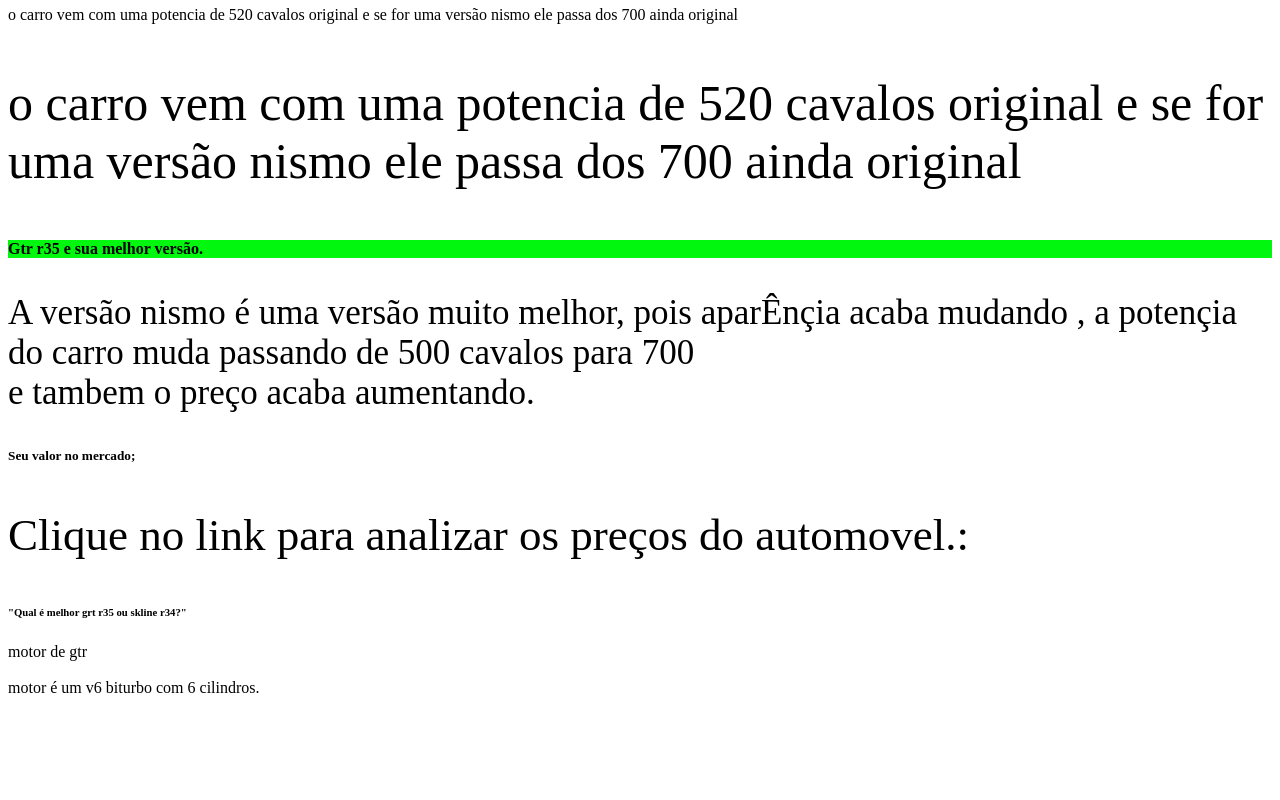
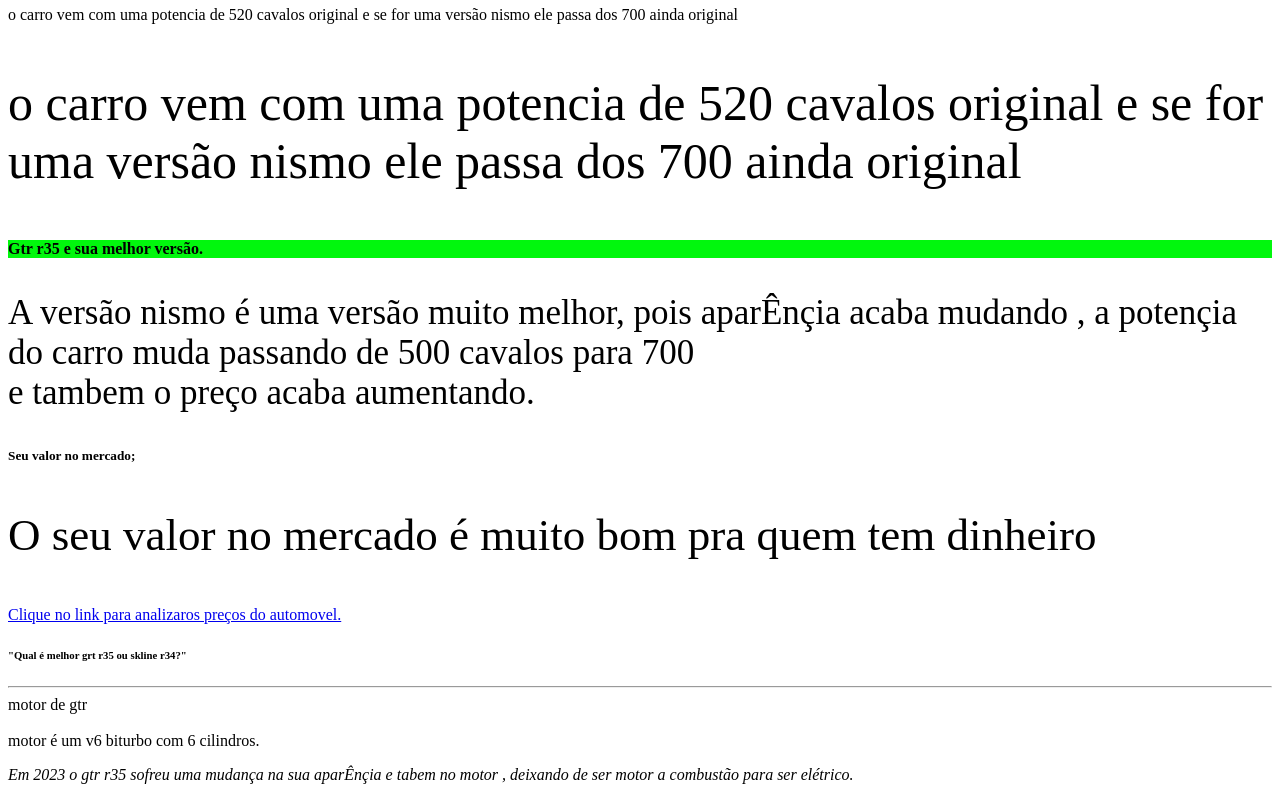
Before and after one commit to apelarex/ttrabalho-fazer-um-site, a plain HTML site: page index.html in a window 1280 px wide. Shown: the part 1000-1800 px from the top of the page. Before the commit the page ends 1705 px from the top, so only its background shows below. Drawn offline with Linux system fonts and the light colour scheme.

Commit message:
mudei o codigo adicionando o hr

```diff
--- a/index.html
+++ b/index.html
@@ -11,7 +11,7 @@
    <h1 style="background-color:DodgerBlue;">Nissan a fabrica de automoveis</h1>
 
     <h2>O que é?</h2>
-<p><em></em> Nissan é uma fabricante japonesa de automóveis resultante de uma fusão entre Datsun e Prince.. <br >
+<p><em></em>  Nissan é uma fabricante japonesa de automóveis resultante de uma fusão entre Datsun e Prince.. <br >
  A Nissan está listada no Nikkei 225 e é a terceira maior fabricante japonesa de automóveis depois da Toyota e Honda em capitalização de mercado. </p>
 
  <h2> <b>automovel mais famoso da Nissan.</b></h2>
@@ -30,13 +30,14 @@
   e tambem o preço acaba aumentando.</p>
 
 <H5> Seu valor no mercado;</H5>
-<P style="font-size: 45px;> O seu valor no mercado é muito bom pra quem tem dinheiro </P>
+<P style="font-size: 45px;"> O seu valor no mercado é muito bom pra quem tem dinheiro </P>
 
- <a href="https://pt.wikipedia.org/wiki/Nissan_GT-R> Clique no link para analizar os preços do automovel.:</a>
+ <a href="https://www.webmotors.com.br/carros-usados/estoque/nissan/gt-r">Clique no link para analizaros preços do automovel.</a>
 
  <H6><strong>"Qual é melhor grt r35 ou skline r34?"</strong></H6>
 <p style="font-family:""</p>
 
+  <hr>
 <dt> motor de gtr</dt>
 <br
  <dd>motor é um v6 biturbo com 6 cilindros.</dd>
@@ -44,8 +45,8 @@
  com 2 turbina,com uma potençia de 500 cavalos.
  Br>
 
-
-
+<P><i> Em 2023 o gtr r35 sofreu uma mudança na sua aparÊnçia e tabem no motor , deixando de ser motor a combustão para ser elétrico.</i></P>
+<a href="https://autoesporte.globo.com/eletricos-e-hibridos/noticia/2023/10/nissan-revela-conceito-de-gt-r-eletrico-e-futurista-com-1360-cv.ghtml"
 
 
 
```
